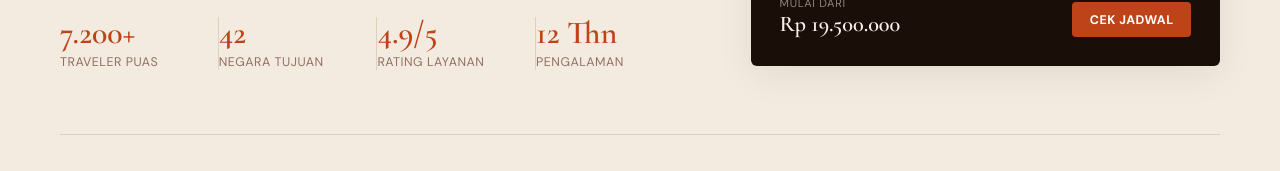
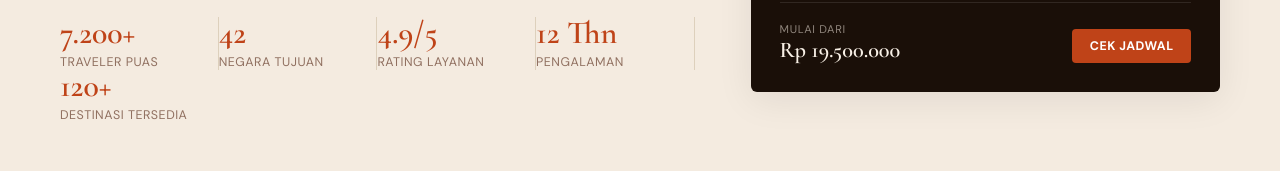
Before and after one commit to nugrahn0123/Preview-Travel-AN-Digital, a Next.js app: page / in a window 1280 px wide. Shown: the part 769-940 px from the top of the page. Built offline with nearby package versions, Linux system fonts and the light colour scheme.

Commit message:
feat: add '120+ Destinasi' stat to Hero mini-stats

```diff
--- a/components/Hero.tsx
+++ b/components/Hero.tsx
@@ -32,6 +32,10 @@ export default function Hero() {
             <h3>12 Thn</h3>
             <p>Pengalaman</p>
           </article>
+          <article>
+            <h3>120+</h3>
+            <p>Destinasi tersedia</p>
+          </article>
         </div>
       </div>
       <div className="hero-media reveal delay-1">
```
